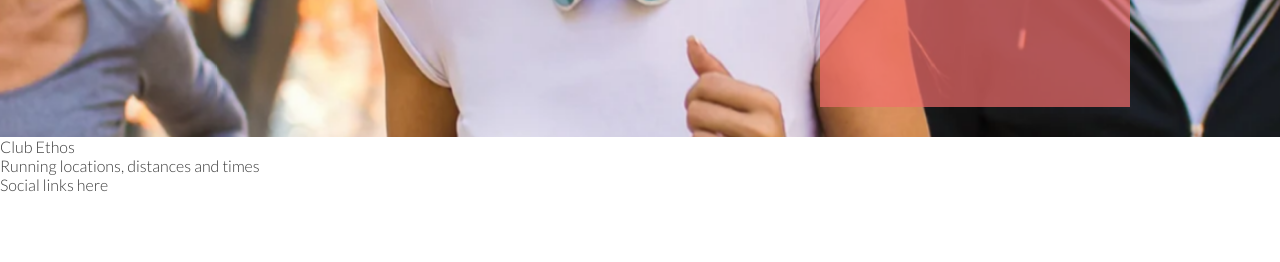
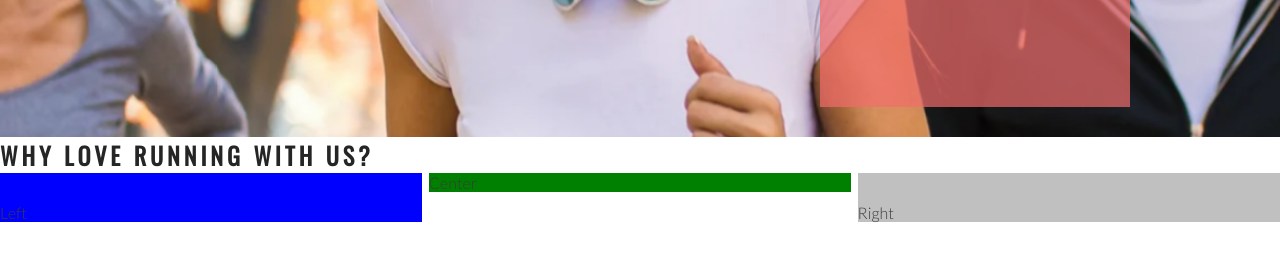
Before and after one commit to BWNC-code/love-running, a plain HTML site: page index.html in a window 1280 px wide. Shown: the part 538-800 px from the top of the page. Drawn offline with nearby package versions, Linux system fonts and the light colour scheme.

Commit message:
Add club ethos main structure

```diff
--- a/assets/css/style.css
+++ b/assets/css/style.css
@@ -24,7 +24,7 @@ h1, h2 {
 #logo {
     float: left;
     font-size: 200%;
-
+    margin-left: 30px;
 }
 
 #menu {
@@ -110,3 +110,29 @@ h1, h2 {
 
     position: absolute;
 }
+
+/*club ethos*/
+
+#club-ethos {
+    height: 600px;
+}
+
+#left-about {
+    padding-top: 30px;
+    width: 33%;
+    float: left;
+    background-color: blue;
+}
+
+#right-about {
+    padding-top: 30px;
+    width: 33%;
+    float: right;
+    background-color: silver;
+}
+
+#center-about {
+    width: 33%;
+    margin: 0 auto;
+    background-color: green
+}
--- a/index.html
+++ b/index.html
@@ -37,7 +37,12 @@
             <h3>Dublin docklands and Phoenix Park</h3>
         </div>
     </section>
-    <section>Club Ethos</section>
+    <section id="club-ethos">
+        <h1>Why Love Running with Us?</h1>
+        <div id="left-about">Left</div>
+        <div id="right-about">Right</div>
+        <div id="center-about">Center</div>
+    </section>
     <section>Running locations, distances and times</section>
     <footer>Social links here</footer>
 </body>
```
